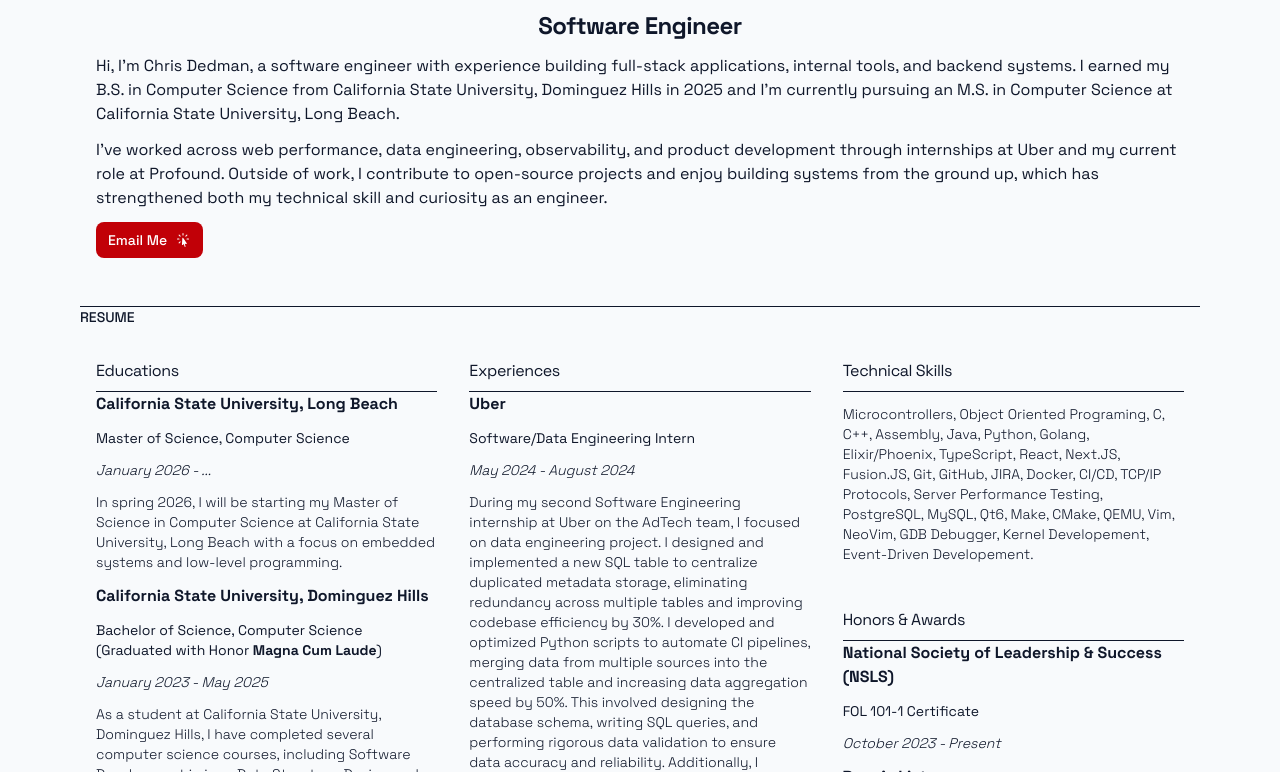
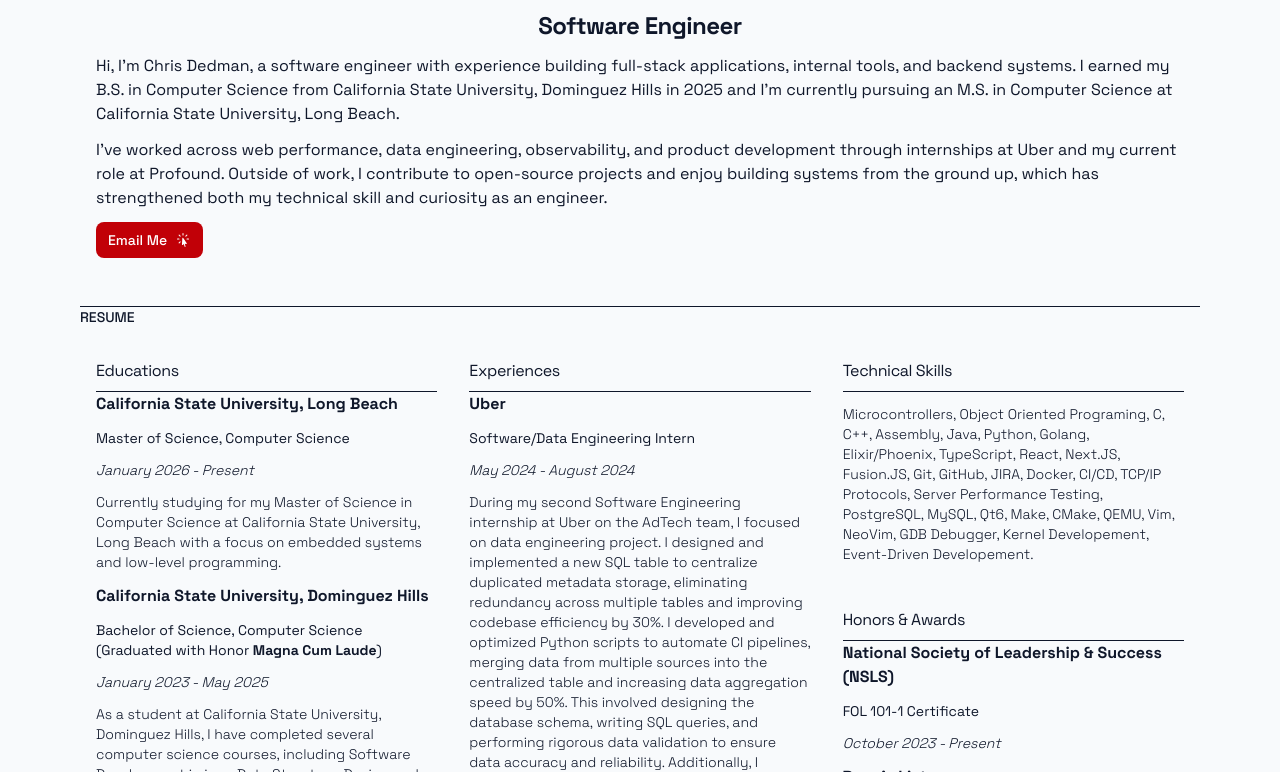
Before and after one commit to chrisdedman/website, a Next.js app: page /profile in a window 1280 px wide. Shown: the part 430-1202 px from the top of the page. Built offline with nearby package versions, Linux system fonts and the light colour scheme.

Commit message:
updated my current education at CSULB

```diff
--- a/src/components/resume/education.tsx
+++ b/src/components/resume/education.tsx
@@ -8,9 +8,9 @@ export default function Educations() {
       <div className="mb-3">
         <strong>California State University, Long Beach</strong>
         <p className="text-sm">Master of Science, Computer Science</p>
-        <p className="text-sm font-light italic">January 2026 - ...</p>
+        <p className="text-sm font-light italic">January 2026 - Present</p>
         <p className="text-sm font-light">
-          In spring 2026, I will be starting my Master of Science in Computer Science at California State University, Long Beach with a focus on embedded systems and low-level programming.
+          Currently studying for my Master of Science in Computer Science at California State University, Long Beach with a focus on embedded systems and low-level programming.
         </p>
       </div>
 
```
